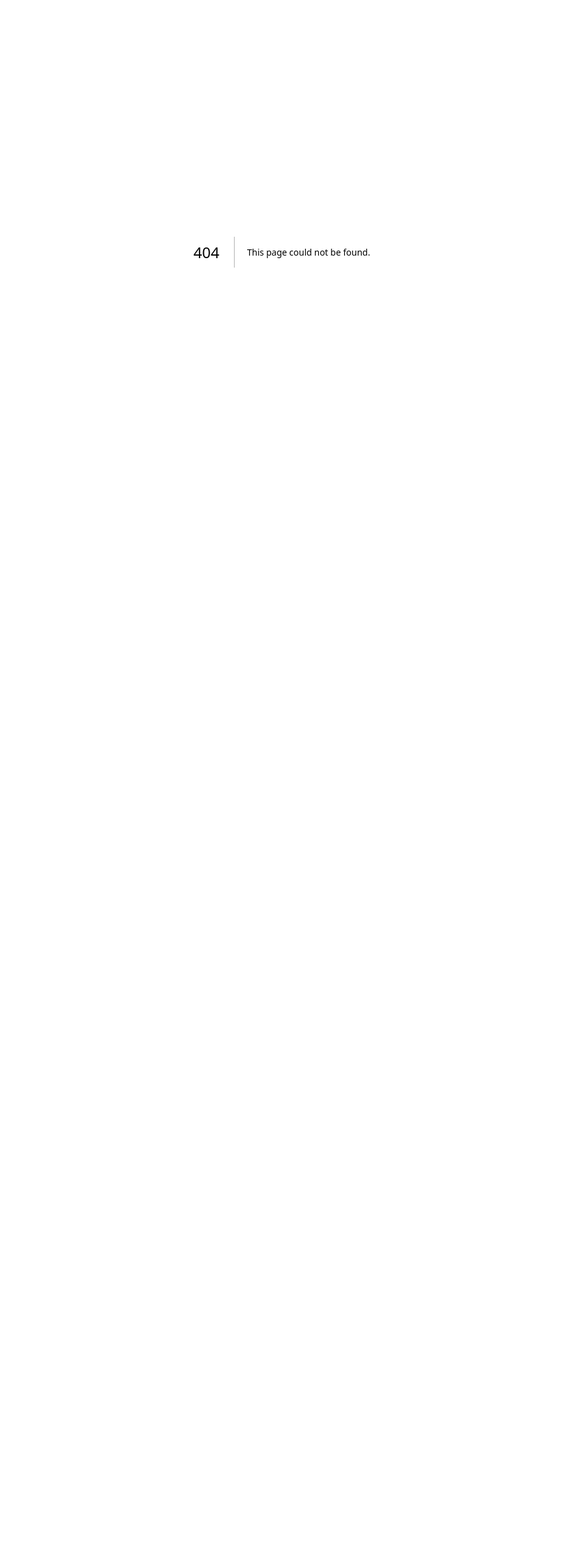
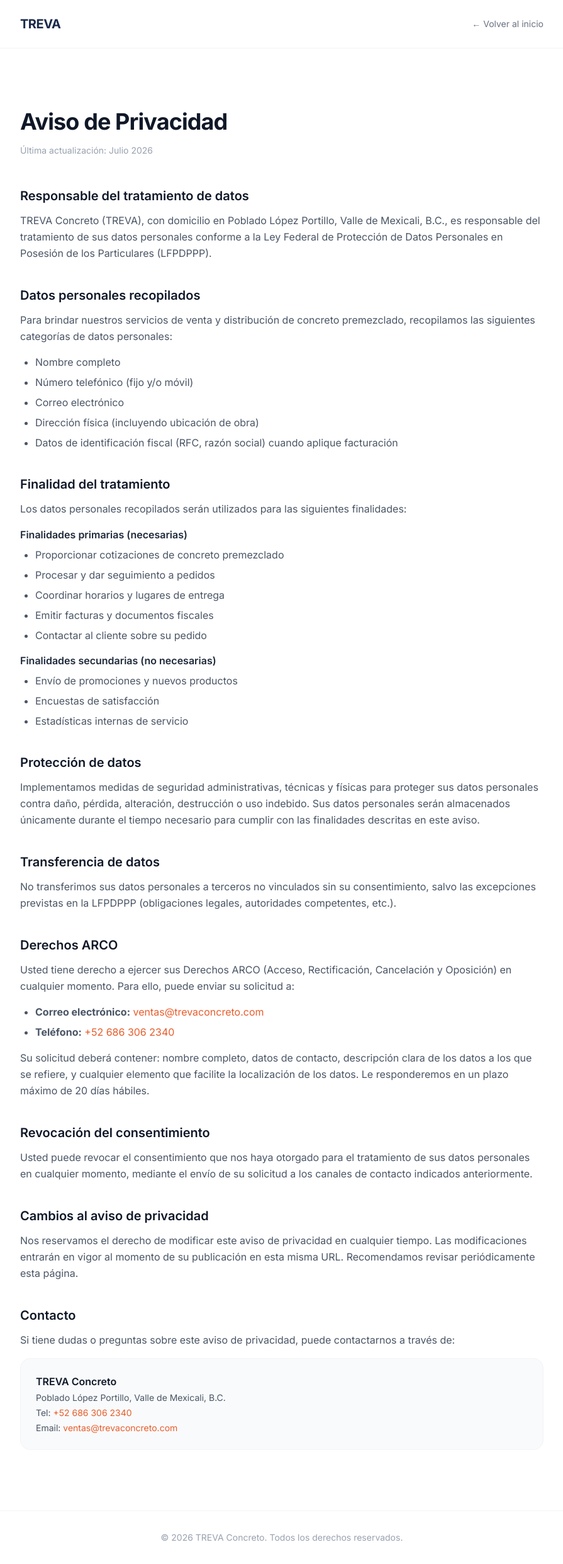
Before and after one commit to zosimoleevargas-hue/TREVAconstriccion, a Next.js app: page /aviso-de-privacidad in a window 1280 px wide. Before the commit this address had no page. Shown: the whole page at 63% size, without its empty margins (192-1087 px from the left). Before the commit the page ends 800 px from the top, so only its background shows below. Built offline with nearby package versions, Linux system fonts and the light colour scheme.

Commit message:
Aviso de Privacidad: página /aviso-de-privacidad + footer link corregido

```diff
--- /dev/null
+++ b/app/aviso-de-privacidad/page.tsx
@@ -0,0 +1,229 @@
+import type { Metadata } from "next";
+import { COMPANY } from "@/lib/constants";
+
+export const metadata: Metadata = {
+  title: "Aviso de Privacidad | TREVA Concreto",
+  description:
+    "Aviso de privacidad de TREVA Concreto. Conoce cómo tratamos tus datos personales conforme a la Ley Federal de Protección de Datos Personales en Posesión de los Particulares.",
+  robots: "noindex, follow",
+};
+
+export default function AvisoDePrivacidad() {
+  return (
+    <>
+      <header className="bg-white border-b border-gray-100">
+        <div className="max-w-4xl mx-auto px-4 sm:px-6 lg:px-8 py-6 flex items-center justify-between">
+          <a href="/" className="text-xl font-bold text-primary tracking-tight">
+            TREVA
+          </a>
+          <a
+            href="/"
+            className="text-sm text-gray-500 hover:text-accent transition-colors"
+          >
+            &larr; Volver al inicio
+          </a>
+        </div>
+      </header>
+
+      <main className="bg-white py-16 sm:py-24">
+        <div className="max-w-4xl mx-auto px-4 sm:px-6 lg:px-8">
+          <h1 className="text-3xl sm:text-4xl font-bold text-gray-900 mb-4 tracking-tight">
+            Aviso de Privacidad
+          </h1>
+          <p className="text-sm text-gray-400 mb-12">
+            Última actualización: Julio 2026
+          </p>
+
+          <div className="prose prose-gray max-w-none space-y-10">
+            <section>
+              <h2 className="text-xl font-semibold text-gray-900 mb-3">
+                Responsable del tratamiento de datos
+              </h2>
+              <p className="text-gray-600 leading-relaxed">
+                {COMPANY.name} ({COMPANY.nameShort}), con domicilio en{" "}
+                {COMPANY.address}, es responsable del tratamiento de sus datos
+                personales conforme a la Ley Federal de Protección de Datos
+                Personales en Posesión de los Particulares (LFPDPPP).
+              </p>
+            </section>
+
+            <section>
+              <h2 className="text-xl font-semibold text-gray-900 mb-3">
+                Datos personales recopilados
+              </h2>
+              <p className="text-gray-600 leading-relaxed mb-4">
+                Para brindar nuestros servicios de venta y distribución de
+                concreto premezclado, recopilamos las siguientes categorías de
+                datos personales:
+              </p>
+              <ul className="list-disc pl-6 text-gray-600 space-y-2">
+                <li>Nombre completo</li>
+                <li>Número telefónico (fijo y/o móvil)</li>
+                <li>Correo electrónico</li>
+                <li>Dirección física (incluyendo ubicación de obra)</li>
+                <li>
+                  Datos de identificación fiscal (RFC, razón social) cuando
+                  aplique facturación
+                </li>
+              </ul>
+            </section>
+
+            <section>
+              <h2 className="text-xl font-semibold text-gray-900 mb-3">
+                Finalidad del tratamiento
+              </h2>
+              <p className="text-gray-600 leading-relaxed mb-4">
+                Los datos personales recopilados serán utilizados para las
+                siguientes finalidades:
+              </p>
+              <h3 className="font-semibold text-gray-800 mb-2">
+                Finalidades primarias (necesarias)
+              </h3>
+              <ul className="list-disc pl-6 text-gray-600 space-y-2 mb-4">
+                <li>Proporcionar cotizaciones de concreto premezclado</li>
+                <li>Procesar y dar seguimiento a pedidos</li>
+                <li>Coordinar horarios y lugares de entrega</li>
+                <li>Emitir facturas y documentos fiscales</li>
+                <li>Contactar al cliente sobre su pedido</li>
+              </ul>
+              <h3 className="font-semibold text-gray-800 mb-2">
+                Finalidades secundarias (no necesarias)
+              </h3>
+              <ul className="list-disc pl-6 text-gray-600 space-y-2">
+                <li>Envío de promociones y nuevos productos</li>
+                <li>Encuestas de satisfacción</li>
+                <li>Estadísticas internas de servicio</li>
+              </ul>
+            </section>
+
+            <section>
+              <h2 className="text-xl font-semibold text-gray-900 mb-3">
+                Protección de datos
+              </h2>
+              <p className="text-gray-600 leading-relaxed">
+                Implementamos medidas de seguridad administrativas, técnicas y
+                físicas para proteger sus datos personales contra daño, pérdida,
+                alteración, destrucción o uso indebido. Sus datos personales
+                serán almacenados únicamente durante el tiempo necesario para
+                cumplir con las finalidades descritas en este aviso.
+              </p>
+            </section>
+
+            <section>
+              <h2 className="text-xl font-semibold text-gray-900 mb-3">
+                Transferencia de datos
+              </h2>
+              <p className="text-gray-600 leading-relaxed">
+                No transferimos sus datos personales a terceros no vinculados
+                sin su consentimiento, salvo las excepciones previstas en la
+                LFPDPPP (obligaciones legales, autoridades competentes, etc.).
+              </p>
+            </section>
+
+            <section>
+              <h2 className="text-xl font-semibold text-gray-900 mb-3">
+                Derechos ARCO
+              </h2>
+              <p className="text-gray-600 leading-relaxed mb-4">
+                Usted tiene derecho a ejercer sus Derechos ARCO (Acceso,
+                Rectificación, Cancelación y Oposición) en cualquier momento.
+                Para ello, puede enviar su solicitud a:
+              </p>
+              <ul className="list-disc pl-6 text-gray-600 space-y-2">
+                <li>
+                  <strong>Correo electrónico:</strong>{" "}
+                  <a
+                    href={`mailto:${COMPANY.email}`}
+                    className="text-accent hover:underline"
+                  >
+                    {COMPANY.email}
+                  </a>
+                </li>
+                <li>
+                  <strong>Teléfono:</strong>{" "}
+                  <a
+                    href={`tel:${COMPANY.phoneRaw}`}
+                    className="text-accent hover:underline"
+                  >
+                    {COMPANY.phone}
+                  </a>
+                </li>
+              </ul>
+              <p className="text-gray-600 leading-relaxed mt-4">
+                Su solicitud deberá contener: nombre completo, datos de
+                contacto, descripción clara de los datos a los que se refiere,
+                y cualquier elemento que facilite la localización de los datos.
+                Le responderemos en un plazo máximo de 20 días hábiles.
+              </p>
+            </section>
+
+            <section>
+              <h2 className="text-xl font-semibold text-gray-900 mb-3">
+                Revocación del consentimiento
+              </h2>
+              <p className="text-gray-600 leading-relaxed">
+                Usted puede revocar el consentimiento que nos haya otorgado
+                para el tratamiento de sus datos personales en cualquier
+                momento, mediante el envío de su solicitud a los canales de
+                contacto indicados anteriormente.
+              </p>
+            </section>
+
+            <section>
+              <h2 className="text-xl font-semibold text-gray-900 mb-3">
+                Cambios al aviso de privacidad
+              </h2>
+              <p className="text-gray-600 leading-relaxed">
+                Nos reservamos el derecho de modificar este aviso de privacidad
+                en cualquier tiempo. Las modificaciones entrarán en vigor al
+                momento de su publicación en esta misma URL. Recomendamos
+                revisar periódicamente esta página.
+              </p>
+            </section>
+
+            <section>
+              <h2 className="text-xl font-semibold text-gray-900 mb-3">
+                Contacto
+              </h2>
+              <p className="text-gray-600 leading-relaxed">
+                Si tiene dudas o preguntas sobre este aviso de privacidad, puede
+                contactarnos a trav&eacute;s de:
+              </p>
+              <div className="mt-4 p-6 bg-gray-50 rounded-2xl border border-gray-100">
+                <p className="font-semibold text-gray-900">{COMPANY.name}</p>
+                <p className="text-gray-600 text-sm mt-1">{COMPANY.address}</p>
+                <p className="text-gray-600 text-sm mt-1">
+                  Tel:{" "}
+                  <a
+                    href={`tel:${COMPANY.phoneRaw}`}
+                    className="text-accent hover:underline"
+                  >
+                    {COMPANY.phone}
+                  </a>
+                </p>
+                <p className="text-gray-600 text-sm mt-1">
+                  Email:{" "}
+                  <a
+                    href={`mailto:${COMPANY.email}`}
+                    className="text-accent hover:underline"
+                  >
+                    {COMPANY.email}
+                  </a>
+                </p>
+              </div>
+            </section>
+          </div>
+        </div>
+      </main>
+
+      <footer className="bg-white border-t border-gray-100 py-8">
+        <div className="max-w-4xl mx-auto px-4 sm:px-6 lg:px-8 text-center text-sm text-gray-400">
+          <p>
+            &copy; {new Date().getFullYear()} {COMPANY.name}. Todos los
+            derechos reservados.
+          </p>
+        </div>
+      </footer>
+    </>
+  );
+}
--- a/components/Footer.tsx
+++ b/components/Footer.tsx
@@ -132,7 +132,7 @@
               Instagram
             </a>
             <a
-              href="#"
+              href="/aviso-de-privacidad"
               className="text-gray-600 hover:text-accent transition-colors"
             >
               Aviso de privacidad
```
